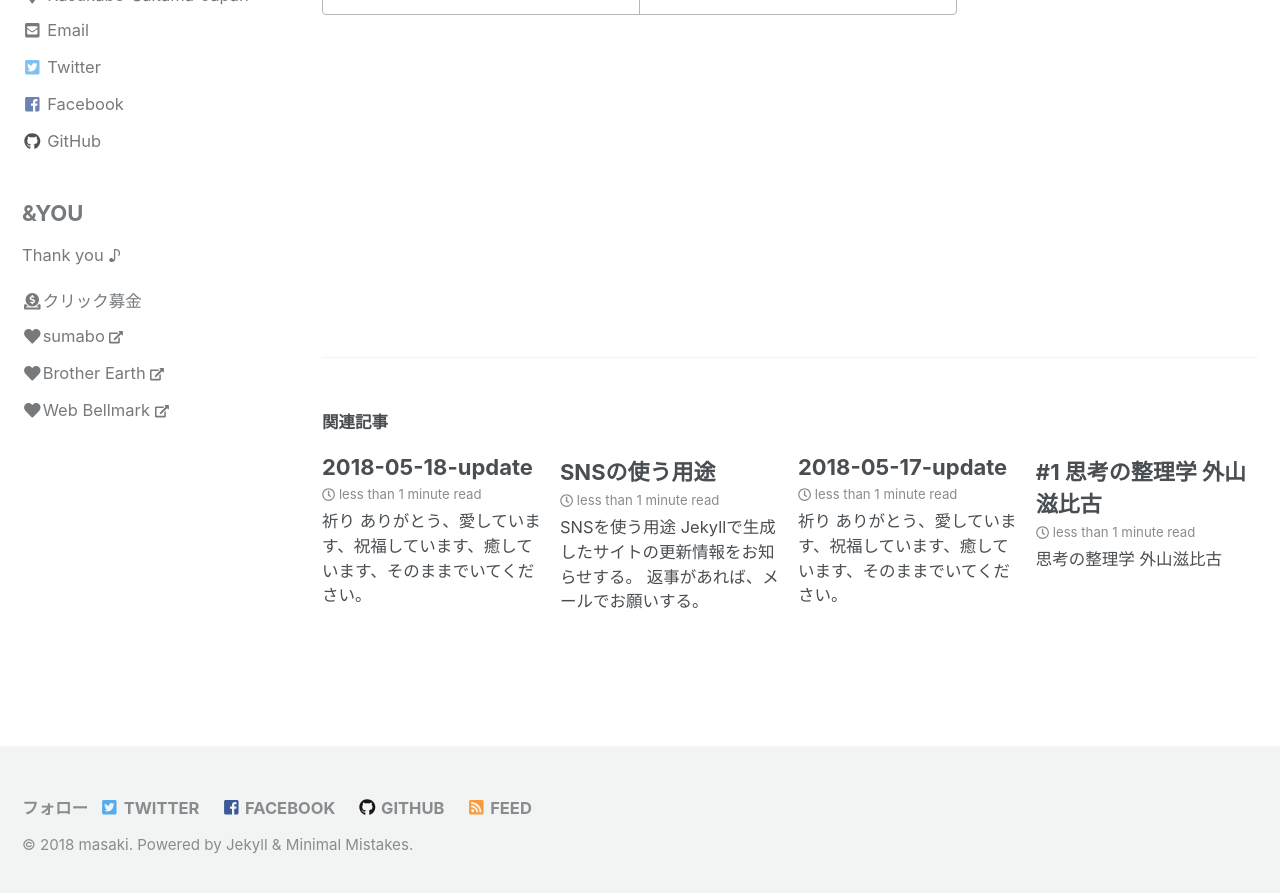
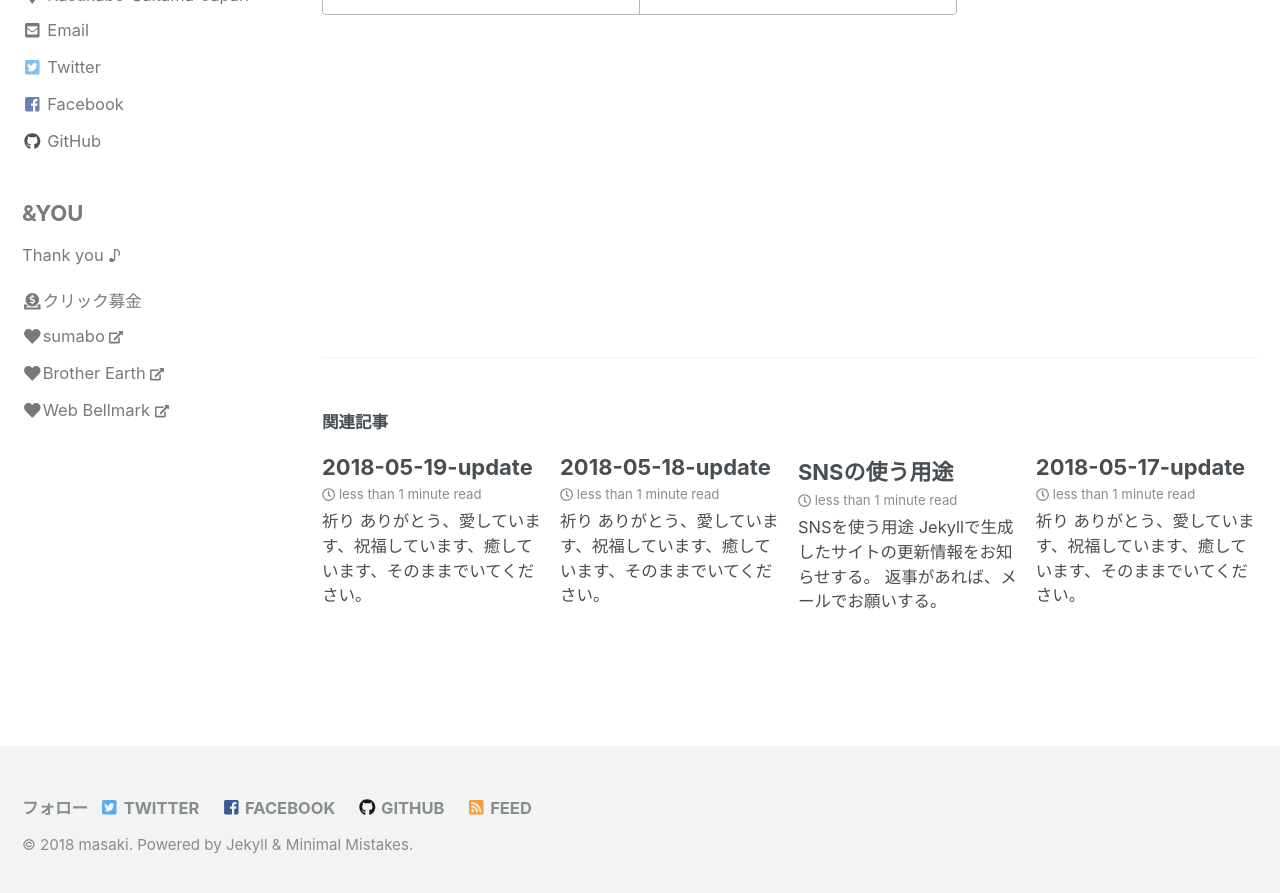
Before and after one commit to a-q-a/a-q-a.github.io, a Jekyll site: the page built from _posts/2018/2018-01-26-mining.markdown, in a window 1280 px wide and 900 px high, scrolled down 619 px. Shown: the top 893 px of the window. Built offline with Jekyll 4.4.1, drawn with Linux system fonts in a browser that asks for light colours; nearby versions of some CDN libraries.

Commit message:
2018/05/19 update

```diff
--- a/Gemfile
+++ b/Gemfile
@@ -1,5 +1,6 @@
 source "https://rubygems.org"
 
 #gem "jekyll", "~> 3.5"
-gem "github-pages", group: :jekyll_plugins
+gem "github-pages",
+  group: :jekyll_plugins
 gem "minimal-mistakes-jekyll"
--- a/_config.yml
+++ b/_config.yml
@@ -229,16 +229,16 @@ tag_archive:
   type: liquid
   path: /tags/
 # https://github.com/jekyll/jekyll-archives
-# jekyll-archives:
-#   enabled:
-#     - categories
-#     - tags
-#   layouts:
-#     category: archive-taxonomy
-#     tag: archive-taxonomy
-#   permalinks:
-#     category: /categories/:name/
-#     tag: /tags/:name/
+jekyll-archives:
+  enabled:
+    - categories
+    - tags
+  layouts:
+    category: archive-taxonomy
+    tag: archive-taxonomy
+  permalinks:
+    category: /categories/:name/
+    tag: /tags/:name/
 
 
 # HTML Compression
--- /dev/null
+++ b/_posts/2018/2018-05-19-2018-05-19-update.markdown
@@ -0,0 +1,25 @@
+---
+layout: "single"
+title: "2018-05-19-update"
+date: "2018-05-19"
+description: "a-q-a 2018-05-19-update"
+category: update
+tag: a-q-a
+---
+## 祈り
+ありがとう、愛しています、祝福しています、癒しています、そのままでいてください。
+
+## update
+- 私が読めればそれでいい。私と神との関係だ。
+- ありがとう。
+
+## Jekyll
+## restgo
+## refjp
+## comap
+## bsas
+
+## 引用
+ありがとうございます。
+皆さんの情報の存在を知れて、また一つ更新できました。
+ありがとう。
```
Also changed, not shown: _pages/category-archive.md (added, +6 -0 lines), _pages/tag-archive.md (added, +6 -0 lines).
